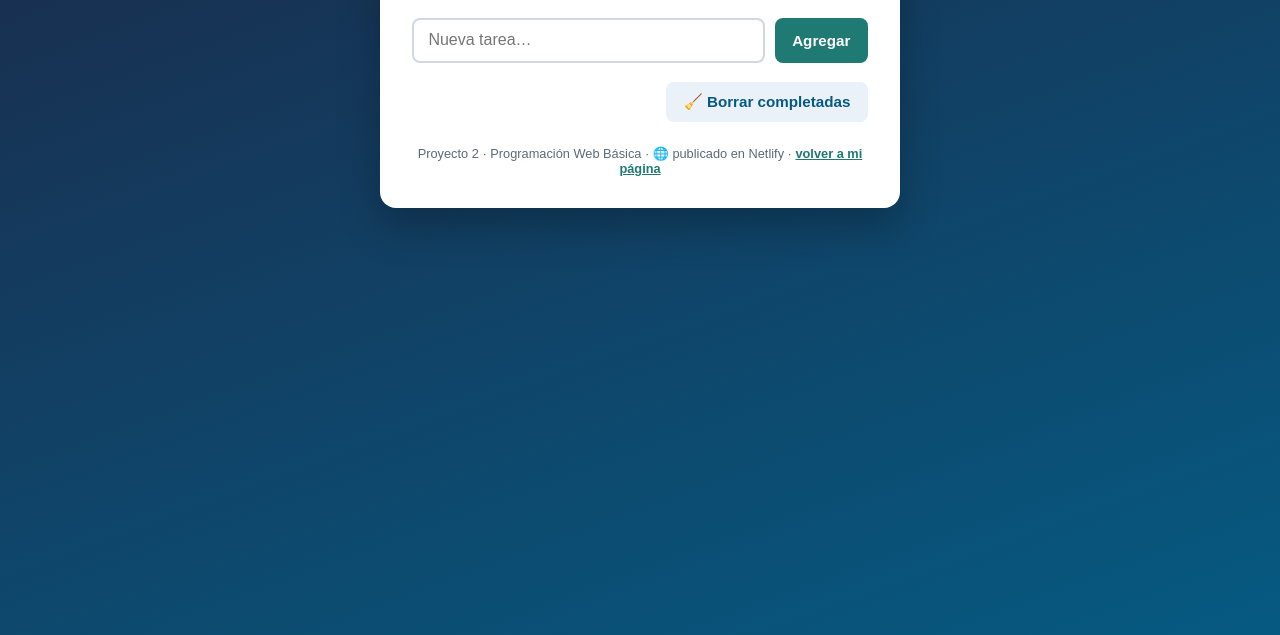
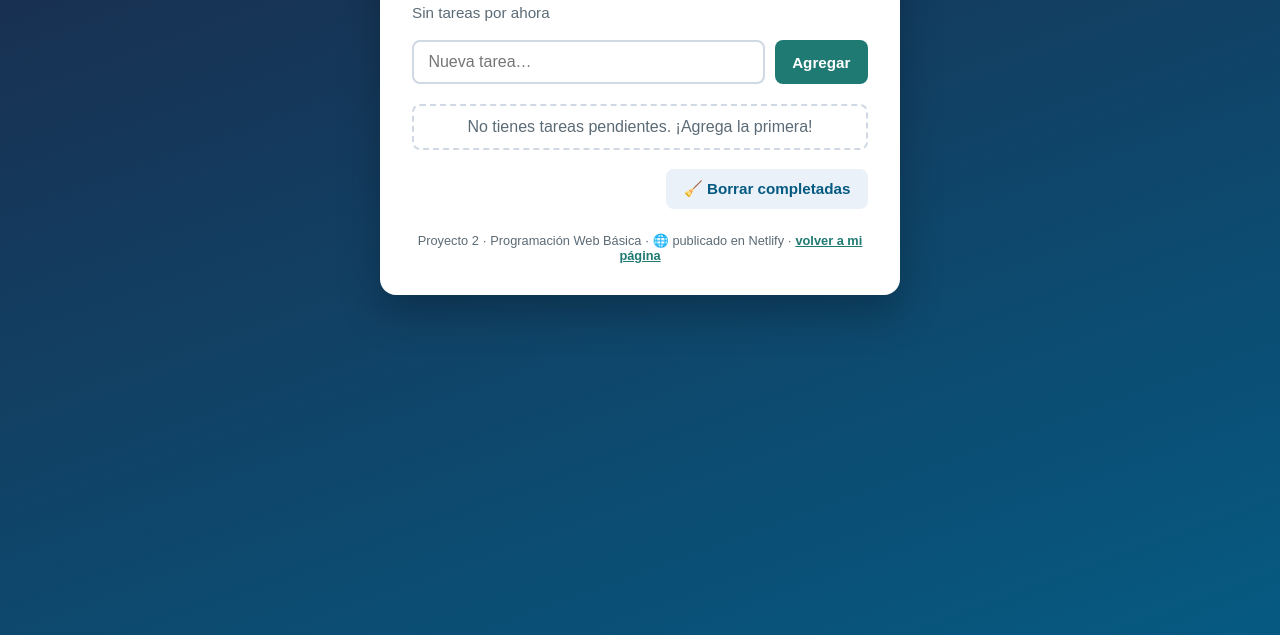
Before and after one commit to Alfredo-chay/pagina-personal, a plain HTML site: page lista/lista.html in a window 1280 px wide. Shown: the part 165-800 px from the top of the page. Drawn offline with Linux system fonts and the light colour scheme; files that its build step writes are made by us from their sources.

Commit message:
correción de rutas

```diff
--- a/lista/lista.html
+++ b/lista/lista.html
@@ -10,7 +10,7 @@
     <!-- CAMBIO DE HOY (Clase 15) · ORGANIZACIÓN: lista.css ahora vive en
          lista/css/. Como lista.html está DENTRO de la carpeta lista, la ruta
          empieza desde ahí: css/lista.css (sin ../). -->
-    <link rel="stylesheet" href="lista/css/lista.css">
+    <link rel="stylesheet" href="css/lista.css">
   </head>
   <body>
     <!-- ../ sube un nivel: de la carpeta lista a la carpeta del proyecto. -->
@@ -50,6 +50,6 @@
     </main>
 
     <!-- CAMBIO DE HOY (Clase 15) · ORGANIZACIÓN: lista.js ahora vive en lista/js/. -->
-    <script src="lista/js/lista.js"></script>
+    <script src="js/lista.js"></script>
   </body>
 </html>
```
